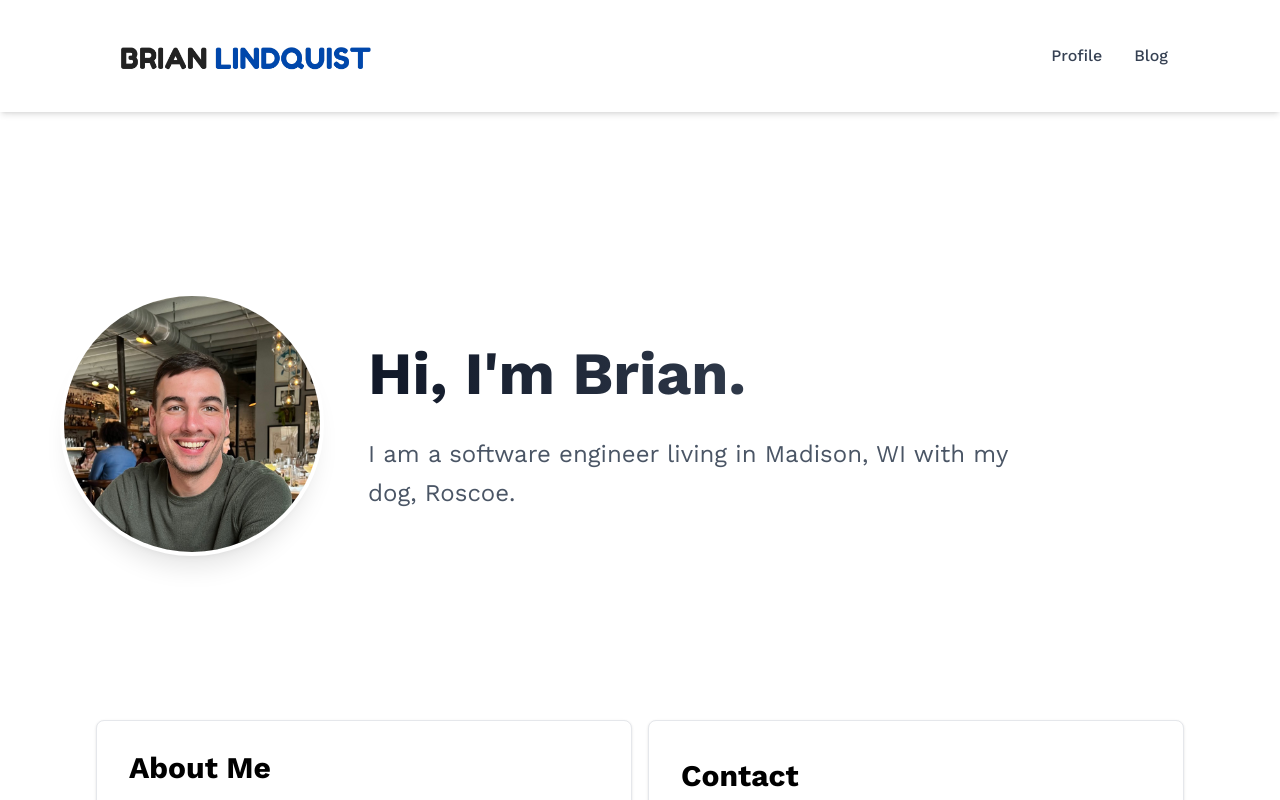
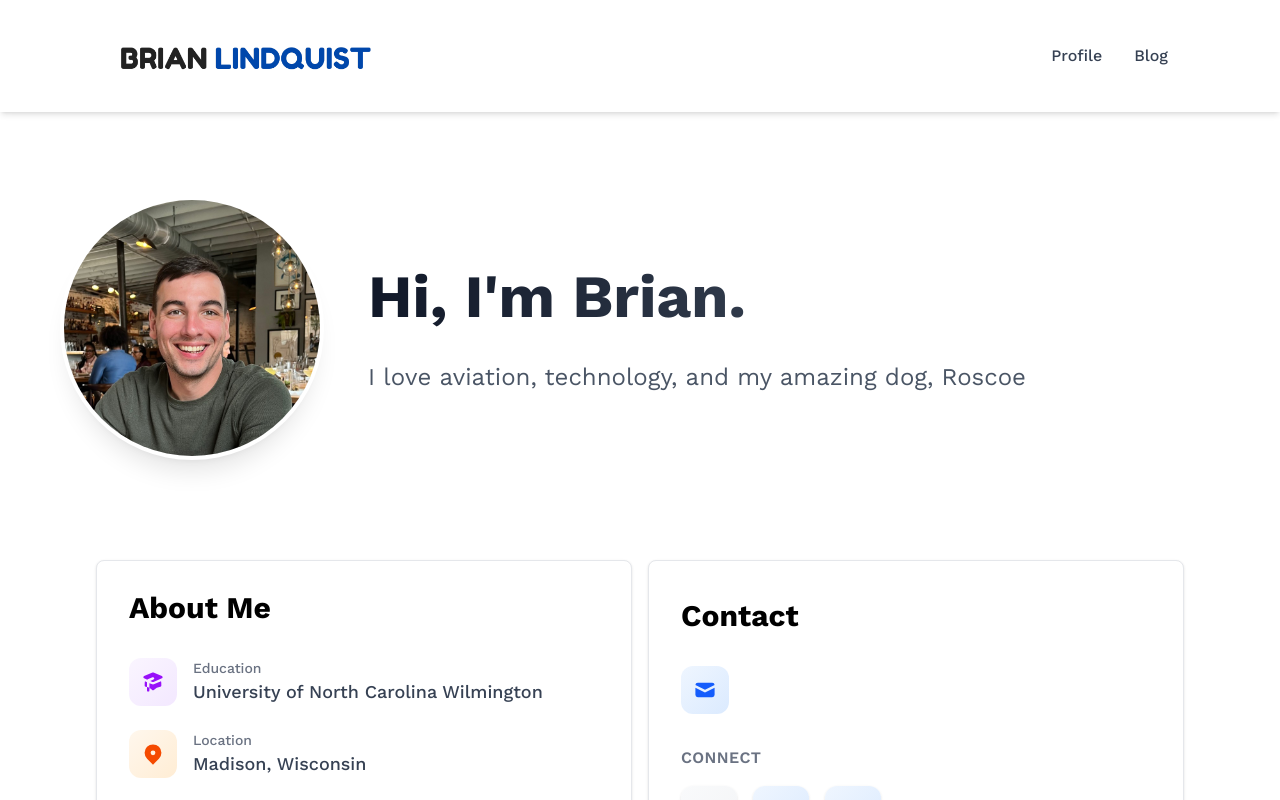
Before and after one commit to bplindquist/personal-website, a React (Vite) app: page / in a window 1280 px wide. Shown: the top 800 px of the page. Built offline with nearby package versions, Linux system fonts and the light colour scheme; no server answers.

Commit message:
update hero text

```diff
--- a/src/components/Hero.tsx
+++ b/src/components/Hero.tsx
@@ -2,7 +2,7 @@ import profile from "@/assets/profile.jpeg";
 
 export const Hero = () => {
   return (
-    <section className="flex items-center justify-center min-h-[80vh] sm:min-h-[85vh] lg:min-h-[90vh] pt-24 sm:pt-28 lg:pt-32 px-4 sm:px-6 lg:px-8 w-full">
+    <section className="flex items-center justify-center min-h-[60vh] sm:min-h-[65vh] lg:min-h-[70vh] pt-32 sm:pt-28 lg:pt-32 px-4 sm:px-6 lg:px-8 pb-8 w-full">
       <div className="flex flex-col lg:flex-row items-center gap-8 lg:gap-12 max-w-6xl w-full">
         <div className="flex-shrink-0">
           <img
@@ -17,7 +17,7 @@ export const Hero = () => {
             Hi, I'm Brian.
           </h1>
           <p className="text-lg sm:text-xl lg:text-2xl text-gray-600 leading-relaxed">
-            I am a software engineer living in Madison, WI with my dog, Roscoe.
+            I love aviation, technology, and my amazing dog, Roscoe
           </p>
         </div>
       </div>
```
